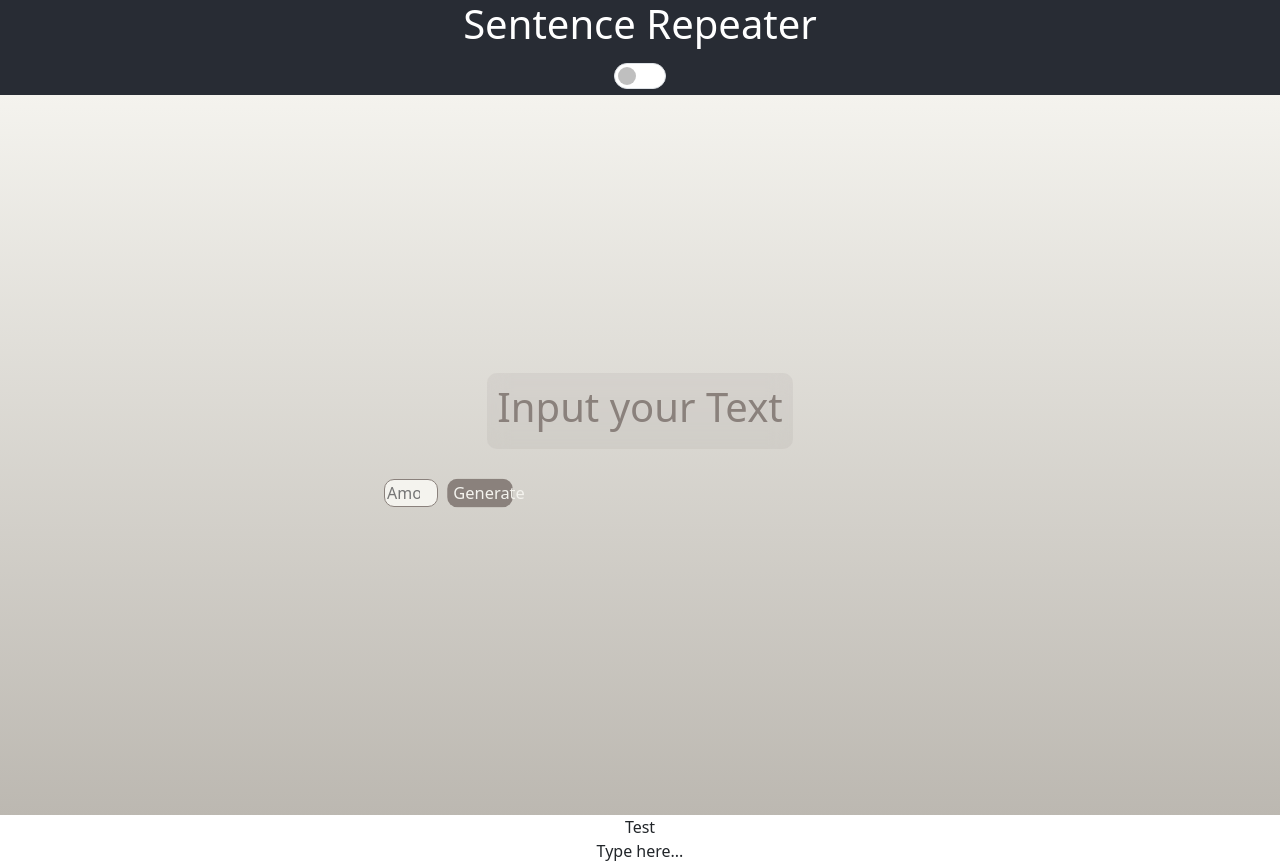
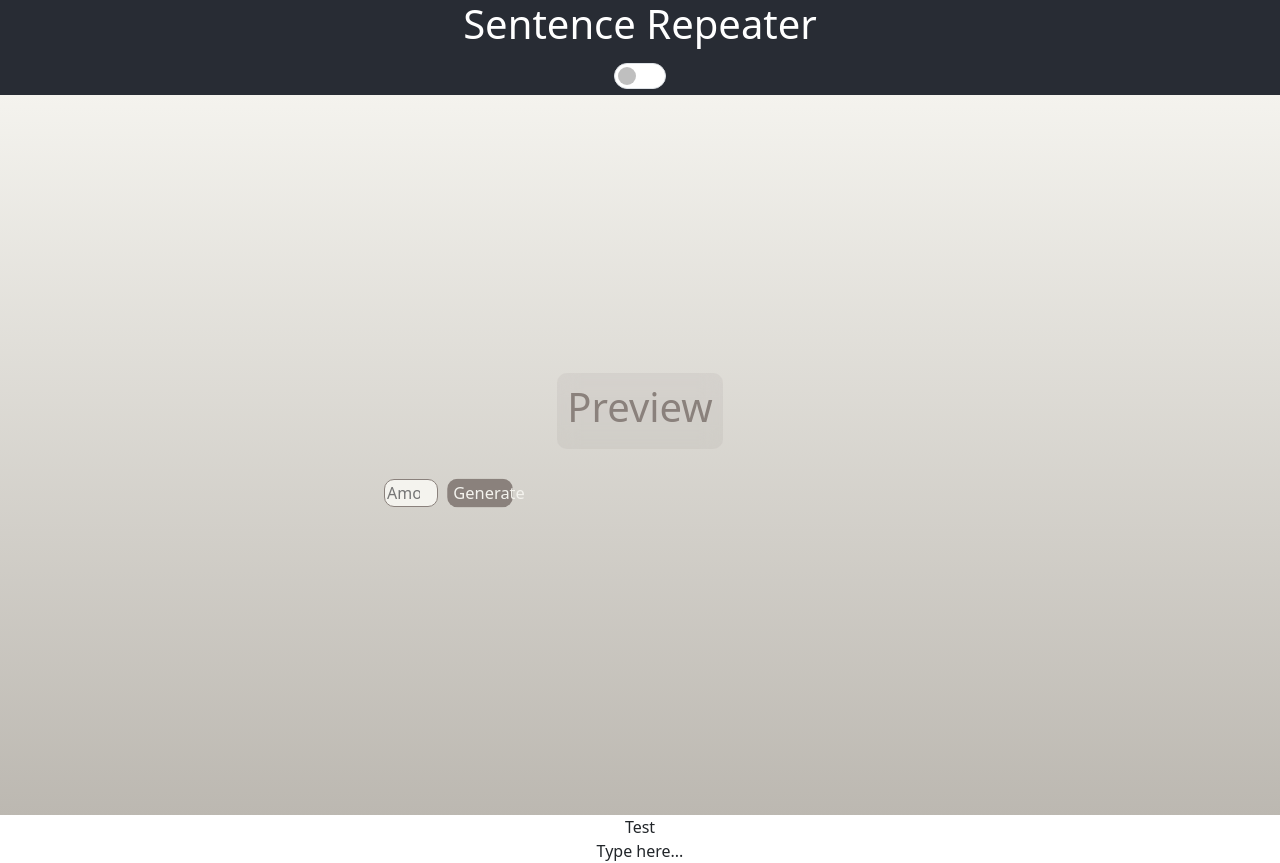
Before and after one commit to akael888/sentence-repeater, a React (Create React App) app in the folder my-app/: page / in a window 1280 px wide. Built offline with nearby package versions, Linux system fonts and the light colour scheme.

Commit message:
feat : Fix Connecting the Variables Adding Feature with the new Input.
Also adding some of the documentations

```diff
--- a/my-app/src/components/generator.js
+++ b/my-app/src/components/generator.js
@@ -10,7 +10,8 @@ function Generator({ variables, mainText, textArrayChanges }) {
   }
 
   function generateText() {
-    let genText = mainText.current.innerText;
+    let genText = mainText;
+    console.log('Main Text in Generate Text : ' + mainText);
     const newVariables = new Map();
     for (const [key, value] of variables.entries()) {
       newVariables.set(key, { ...value }); // Spread operator creates new object
--- a/my-app/src/components/repeater.js
+++ b/my-app/src/components/repeater.js
@@ -7,11 +7,10 @@ import css from "./repeater.module.css";
 import TextInput from "./textInput";
 
 function Repeater() {
-  const [previewText,setPreviewText] = useState();
-  const [variables, setVariables] = useState(new Map());
-  const [textArrayParent, setTextArrayParent] = useState([]);
-
-  const [mainText, setMainText] = useState("Input your Text");
+  const [previewText,setPreviewText] = useState(); //For Text Preview
+  const [variables, setVariables] = useState(new Map()); //To Count Each Variables
+  const [textArrayParent, setTextArrayParent] = useState([]); //For the array created from writing the text?
+  // const [mainText, setMainText] = useState("Input your Text");
 
   const handleTextArrayChanges = (textArrayData) => {
     setTextArrayParent(textArrayData);
@@ -19,7 +18,7 @@ function Repeater() {
 
   const handleMainTextChange = (text) => {
     console.log("handle Main Text Change :" + text);
-    setMainText(text);
+    setPreviewText(text);
   };
 
   function handleInputTextChanges(text) {
@@ -27,6 +26,12 @@ function Repeater() {
       handleMainTextChange(text);
     }
   }
+
+
+
+    const handleVariableChanges = (passedVariable) => {
+    setVariables(passedVariable);
+  };
 
   // const handleMainTextBlur = () => {
   //   if (mainTextRef.current) {
@@ -56,9 +61,7 @@ function Repeater() {
   //   element.focus(); //Focusing on the eelement
   // }
 
-  const handleVariableChanges = (passedVariable) => {
-    setVariables(passedVariable);
-  };
+
 
   // function addVariableOnInput(e) {
   //   const innerText = e.target.innerText;
@@ -93,7 +96,7 @@ function Repeater() {
         <div className={css["leftside-container"]}>
           <div className={css["preview-container"]}>
             <Preview
-              mainText={mainText}
+              mainText={previewText}
               variables={variables}
             />
           </div>
@@ -157,6 +160,7 @@ function Repeater() {
       <TextInput
         incomingText={previewText}
         TextChanges={handleInputTextChanges}
+        incomingVariables={handleVariableChanges}
       />
     </>
   );
--- a/my-app/src/components/textInput.js
+++ b/my-app/src/components/textInput.js
@@ -1,6 +1,6 @@
 import { useRef, useState, useEffect } from "react";
 
-function TextInput({ incomingText, TextChanges }) {
+function TextInput({ incomingText, TextChanges, incomingVariables }) {
   const mainTextRef = useRef(null);
   const [mainText, setMainText] = useState("Input your Text");
   const [variables, setVariables] = useState(new Map());
@@ -32,6 +32,7 @@ function TextInput({ incomingText, TextChanges }) {
 
     setVariables(newVariables);
     handleMainTextBlur();
+    incomingVariables(newVariables);
   }
 
   const mainTextChange = (event) => {
```
